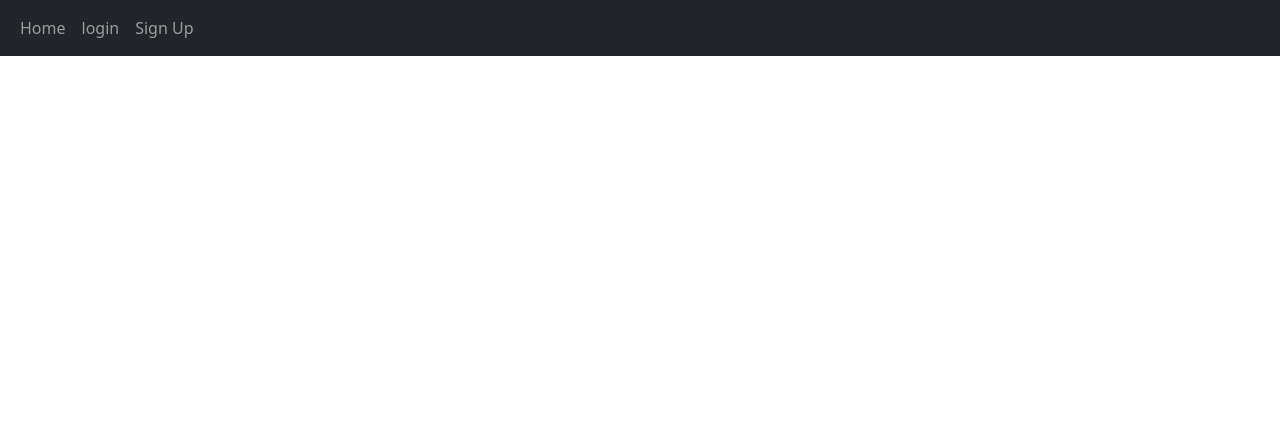
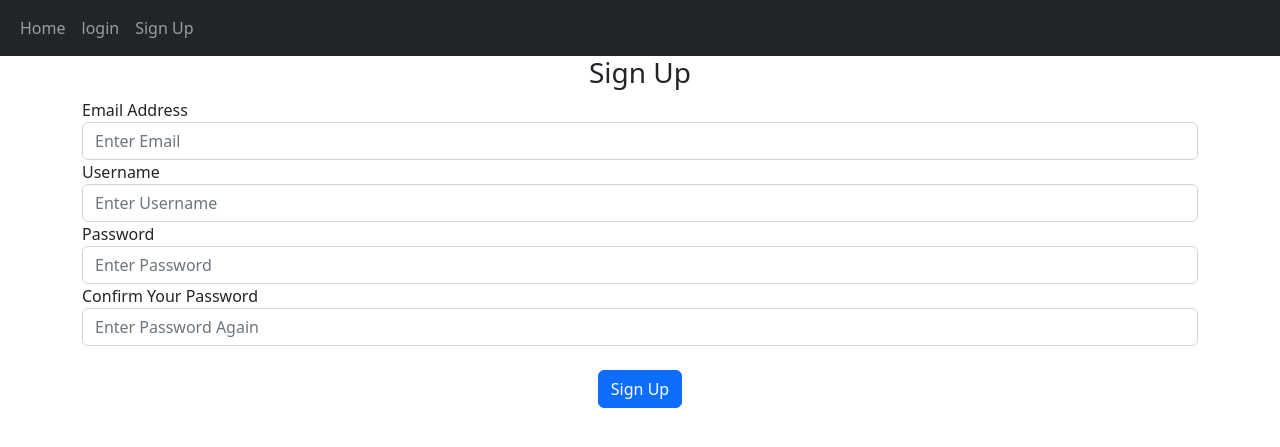
Before and after one commit to Sidkjr/Blogpost_app, a Flask app: page /sign-up in a window 1280 px wide. Shown: the top 447 px of the page. Run offline with Flask 2, Linux system fonts and the light colour scheme.

Commit message:
Done with the Signup Page, Modified the Login Page to display the Login Title

```diff
--- a/website/templates/login.html
+++ b/website/templates/login.html
@@ -1,5 +1,5 @@
 {% extends "base.html" %}
-{% block title %}{% endblock %}
+{% block title %}Login{% endblock %}
 {% block content %}
 
 <form method="post">
--- a/website/templates/signup.html
+++ b/website/templates/signup.html
@@ -1,4 +1,22 @@
 {% extends "base.html" %}
-{% block title %}{% endblock %}
+{% block title %}SignUp{% endblock %}
 {% block content %}
+
+<form method="post">
+    <h3 align="center">Sign Up</h3>
+    <div class="form-group">
+        <label for="email">Email Address</label>
+        <input type="text" id="email" name="email" class="form-control" placeholder="Enter Email"/>
+        <label for="email">Username</label>
+        <input type="text" id="username" name="username" class="form-control" placeholder="Enter Username"/>
+        <label for="email">Password</label>
+        <input type="text" id="password1" name="password1" class="form-control" placeholder="Enter Password"/>
+        <label for="password">Confirm Your Password</label>
+        <input type="text" id="password2" name="password2" class="form-control" placeholder="Enter Password Again"/>
+        <br/>
+        <div align="center">
+        <button class="btn btn-primary" type="submit">Sign Up</button>
+        </div>
+    </div>
+</form>
 {% endblock %}
```
